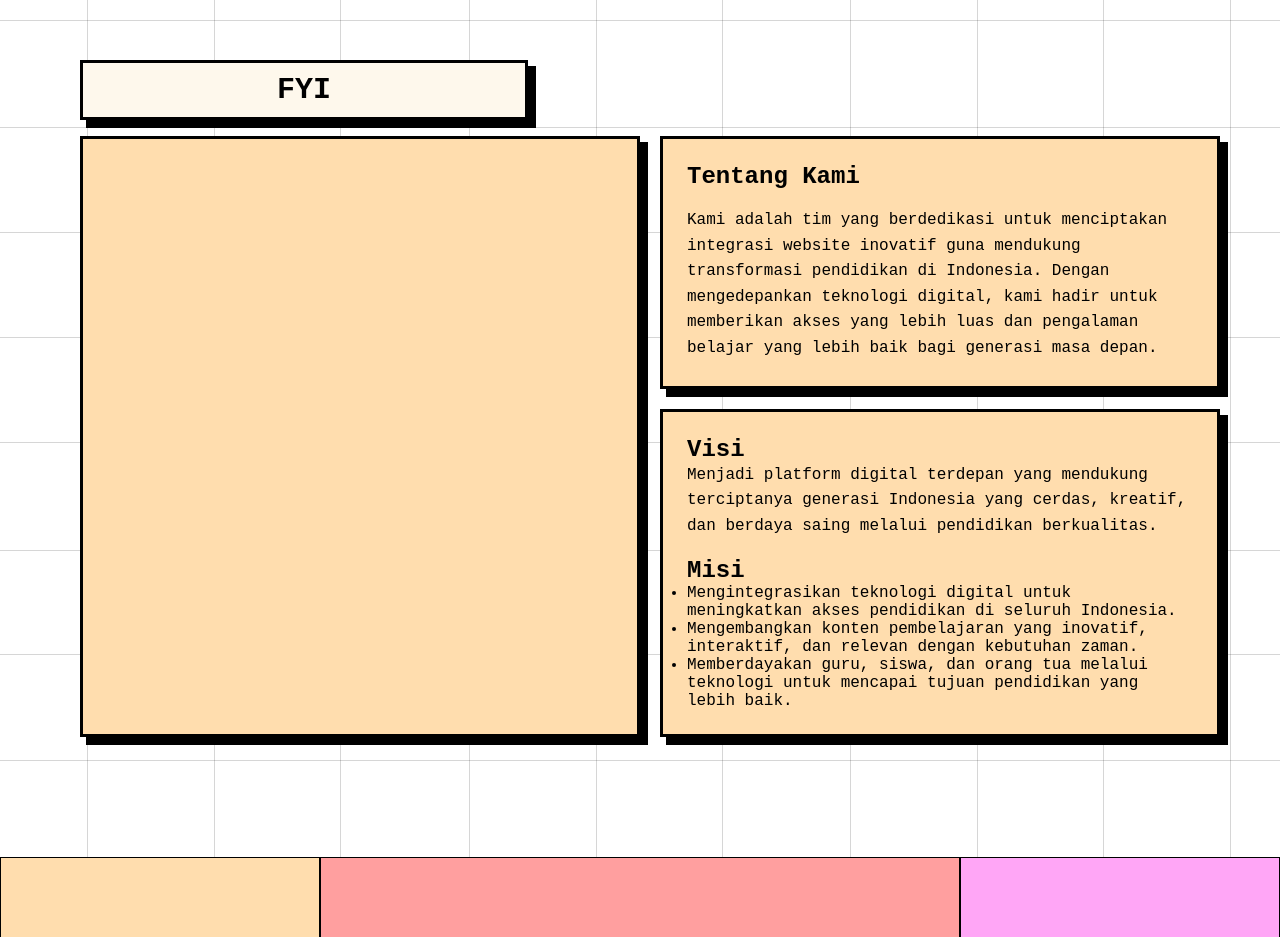
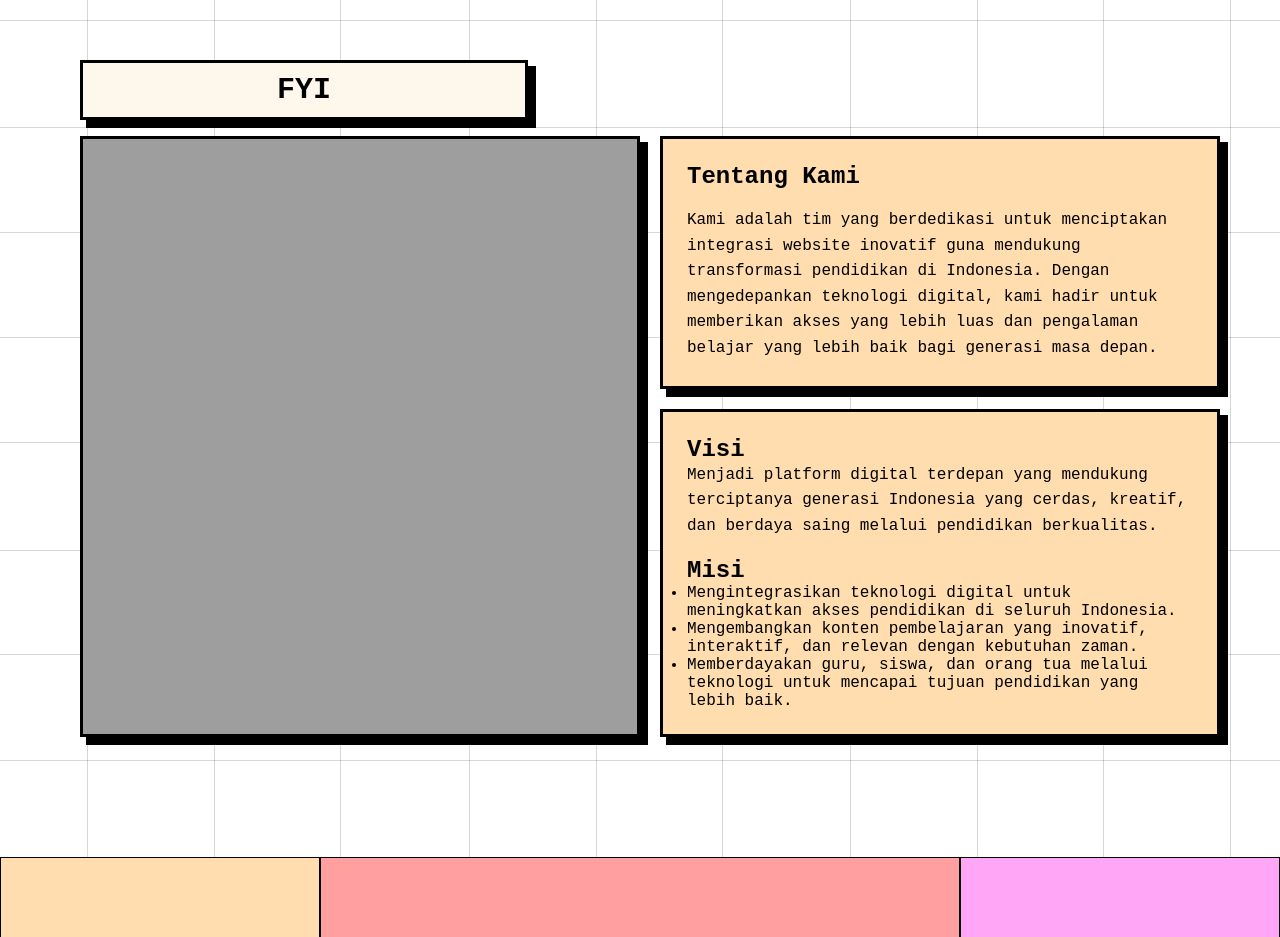
Before and after one commit to Rizkinugraha31/edunation, a plain HTML site: page index.html in a window 1280 px wide. Shown: the part 960-1897 px from the top of the page. Drawn offline with Linux system fonts and the light colour scheme; the site is published under a folder, as on GitHub Pages, so addresses that start at the root find nothing; a web font is replaced by a local one.

Commit message:
change directory images

```diff
--- a/style/style.css
+++ b/style/style.css
@@ -254,7 +254,7 @@ main {
   transition: transform 0.3s ease-in-out;
 }
 .fyi-img {
-  background-image: url("/assets/fyi.jpg");
+  background-image: url("../assets/fyi.jpg");
   background-size: cover;
   background-position: center;
   background-repeat: no-repeat;
```
